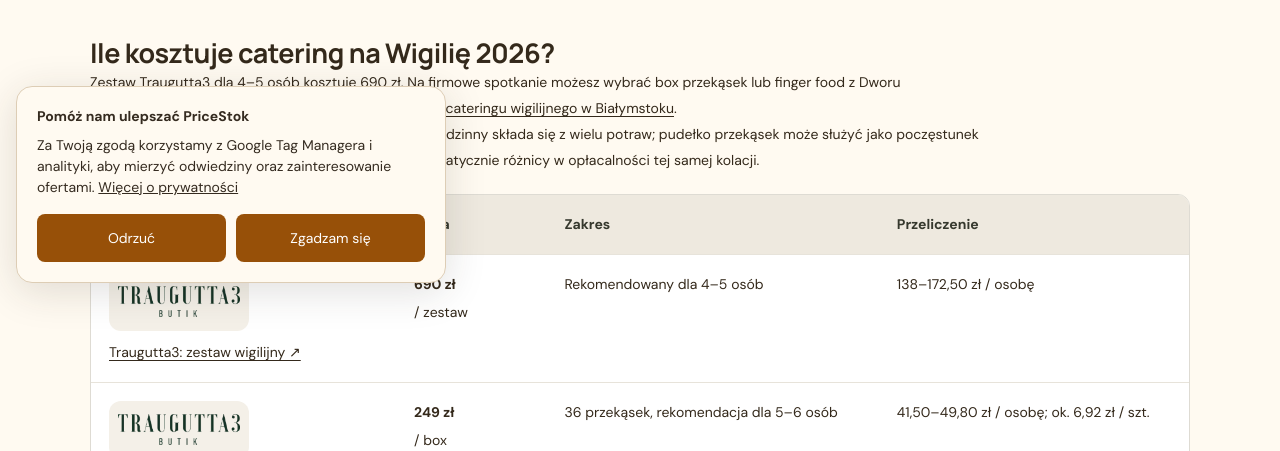
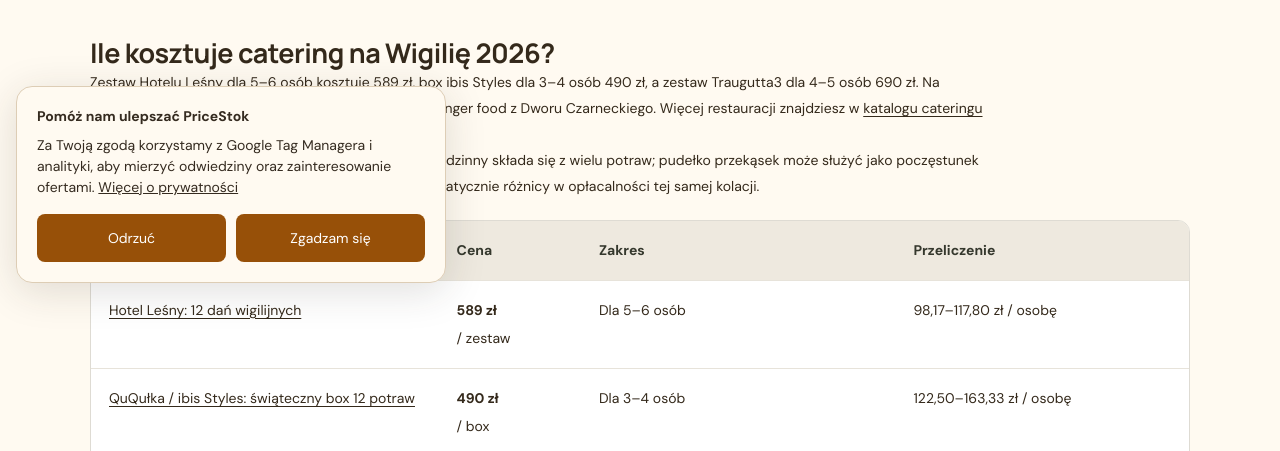
Before and after one commit to ohhsite/pricestok, a Next.js app: page /porownanie-cen-cateringu-wigilijnego-bialystok-2026 in a window 1280 px wide. Shown: the part 501-952 px from the top of the page. Built offline with nearby package versions, Linux system fonts and the light colour scheme; no server answers.

Commit message:
Extend Christmas catering comparison with new menus and family box prices

```diff
--- a/app/porownanie-cen-cateringu-wigilijnego-bialystok-2026/page.tsx
+++ b/app/porownanie-cen-cateringu-wigilijnego-bialystok-2026/page.tsx
@@ -6,7 +6,7 @@ import { checkedOn, comparisonPath } from "../lib/christmas-catering";
 export const dynamic = "force-dynamic";
 const title = "Catering wigilijny Białystok 2026 — porównanie cen";
 const description = "Ile kosztuje catering na Wigilię 2026 w Białymstoku? Zestawy rodzinne, finger food i ceny potraw z przeliczeniem na osobę, sztukę i litr.";
-export const metadata = { title, description, alternates: { canonical: comparisonPath }, openGraph: { title, description, type: "article", url: comparisonPath, publishedTime: "2026-11-09T20:00:00+01:00", modifiedTime: "2026-11-19T09:00:00+01:00" } };
+export const metadata = { title, description, alternates: { canonical: comparisonPath }, openGraph: { title, description, type: "article", url: comparisonPath, publishedTime: "2026-11-09T20:00:00+01:00", modifiedTime: "2026-11-20T20:00:00+01:00" } };
 const traugutta = "https://butik.hoteltraugutta3.pl/pl/p/Zestaw-12-dan-wigilijnych-dla-4-5-osob/269";
 const box = "https://butik.hoteltraugutta3.pl/pl/p/Swiateczny-BOX-FINGERFOOD-/395";
 const dwor = "https://www.dworczarneckiego.pl/aktualnosci/wigilia-firmowa-bialystok-2026-w-dworze-czarneckiego";
@@ -18,7 +18,7 @@ const faqs = [
 export default function Comparison() {
   const base = siteUrl();
   const jsonLd = [
-    { "@context": "https://schema.org", "@type": "Article", headline: title, description, datePublished: "2026-11-09T20:00:00+01:00", dateModified: "2026-11-19T09:00:00+01:00", mainEntityOfPage: base + comparisonPath, author: { "@type": "Organization", name: "Redakcja PriceStok", url: base + "/o-nas" }, publisher: { "@type": "Organization", name: "PriceStok", url: base, logo: { "@type": "ImageObject", url: base + "/pricestok-logo.svg" } } },
+    { "@context": "https://schema.org", "@type": "Article", headline: title, description, datePublished: "2026-11-09T20:00:00+01:00", dateModified: "2026-11-20T20:00:00+01:00", mainEntityOfPage: base + comparisonPath, author: { "@type": "Organization", name: "Redakcja PriceStok", url: base + "/o-nas" }, publisher: { "@type": "Organization", name: "PriceStok", url: base, logo: { "@type": "ImageObject", url: base + "/pricestok-logo.svg" } } },
     { "@context": "https://schema.org", "@type": "FAQPage", mainEntity: faqs.map(({ q, a }) => ({ "@type": "Question", name: q, acceptedAnswer: { "@type": "Answer", text: a } })) },
     { "@context": "https://schema.org", "@type": "BreadcrumbList", itemListElement: [{ "@type": "ListItem", position: 1, name: "PriceStok", item: base }, { "@type": "ListItem", position: 2, name: "Catering wigilijny", item: base + "/catering-wigilijny-bialystok" }, { "@type": "ListItem", position: 3, name: "Porównanie cen 2026", item: base + comparisonPath }] },
   ];
@@ -28,10 +28,12 @@ export default function Comparison() {
       <header className="article-header"><p className="eyebrow">CENY · BIAŁYSTOK I OKOLICE · BOŻE NARODZENIE 2026</p><h1>{title}</h1><p className="lead">Gotowy zestaw na rodzinny stół, kilka potraw na wagę czy przekąski do biura? Zebraliśmy ceny i przeliczyliśmy koszt porcji, żeby łatwiej zaplanować świąteczny budżet.</p><p className="article-byline">Redakcja PriceStok · aktualizacja: {checkedOn}</p></header>
       <nav className="article-toc" aria-label="Spis treści"><a href="#ceny">Ceny zestawów</a><a href="#potrawy">Pojedyncze potrawy</a><a href="#koszty">Dodatkowe koszty</a><a href="#terminy">Terminy</a><a href="#pytania">Pytania i odpowiedzi</a></nav>
       <article>
-        <section id="ceny"><h2>Ile kosztuje catering na Wigilię 2026?</h2><p>Zestaw Traugutta3 dla 4–5 osób kosztuje 690 zł. Na firmowe spotkanie możesz wybrać box przekąsek lub finger food z Dworu Czarneckiego. Więcej restauracji znajdziesz w <a href="/catering-wigilijny-bialystok">katalogu cateringu wigilijnego w Białymstoku</a>.</p>
+        <section id="ceny"><h2>Ile kosztuje catering na Wigilię 2026?</h2><p>Zestaw Hotelu Leśny dla 5–6 osób kosztuje 589 zł, box ibis Styles dla 3–4 osób 490 zł, a zestaw Traugutta3 dla 4–5 osób 690 zł. Na firmowe spotkanie możesz wybrać box przekąsek lub finger food z Dworu Czarneckiego. Więcej restauracji znajdziesz w <a href="/catering-wigilijny-bialystok">katalogu cateringu wigilijnego w Białymstoku</a>.</p>
           <p><strong>Pełne menu i finger food porównuj osobno.</strong> Zestaw rodzinny składa się z wielu potraw; pudełko przekąsek może służyć jako poczęstunek podczas spotkania. Różnica w cenie nie oznacza automatycznie różnicy w opłacalności tej samej kolacji.</p>
           <div className="holiday-table-scroll"><table className="holiday-table price-comparison"><caption>Ceny na {checkedOn}. Dostawa płatna osobno, zależnie od oferty.</caption><thead><tr><th>Firma i zamówienie</th><th>Cena</th><th>Zakres</th><th>Przeliczenie</th></tr></thead><tbody>
-            <tr><td data-label="Firma i zamówienie"><HolidayBrand slug="traugutta3" name="Traugutta3" /><a href={traugutta} target="_blank" rel="noopener noreferrer">Traugutta3: zestaw wigilijny ↗</a></td><td data-label="Cena"><strong>690 zł</strong> / zestaw</td><td data-label="Zakres">Rekomendowany dla 4–5 osób</td><td data-label="Przeliczenie">138–172,50 zł / osobę</td></tr>
+            <tr><td data-label="Firma i zamówienie"><a href="https://u.profitroom.com/2020-lesny-bialystok-pl/uploads/2026Cateringwiteczny2026HotelLeny.pdf" target="_blank" rel="noopener noreferrer">Hotel Leśny: 12 dań wigilijnych</a></td><td data-label="Cena"><strong>589 zł</strong> / zestaw</td><td data-label="Zakres">Dla 5–6 osób</td><td data-label="Przeliczenie">98,17–117,80 zł / osobę</td></tr>
+<tr><td data-label="Firma i zamówienie"><a href="https://u.profitroom.com/2016.ibisstylesbialystok.pl/uploads/cateringwiteczny2026.pdf" target="_blank" rel="noopener noreferrer">QuQułka / ibis Styles: świąteczny box 12 potraw</a></td><td data-label="Cena"><strong>490 zł</strong> / box</td><td data-label="Zakres">Dla 3–4 osób</td><td data-label="Przeliczenie">122,50–163,33 zł / osobę</td></tr>
+<tr><td data-label="Firma i zamówienie"><HolidayBrand slug="traugutta3" name="Traugutta3" /><a href={traugutta} target="_blank" rel="noopener noreferrer">Traugutta3: zestaw wigilijny ↗</a></td><td data-label="Cena"><strong>690 zł</strong> / zestaw</td><td data-label="Zakres">Rekomendowany dla 4–5 osób</td><td data-label="Przeliczenie">138–172,50 zł / osobę</td></tr>
             <tr><td data-label="Firma i zamówienie"><HolidayBrand slug="traugutta3" name="Traugutta3" /><a href={box} target="_blank" rel="noopener noreferrer">Traugutta3: box finger food ↗</a></td><td data-label="Cena"><strong>249 zł</strong> / box</td><td data-label="Zakres">36 przekąsek, rekomendacja dla 5–6 osób</td><td data-label="Przeliczenie">41,50–49,80 zł / osobę; ok. 6,92 zł / szt.</td></tr>
             <tr><td data-label="Firma i zamówienie"><HolidayBrand slug="dwor-czarneckiego" name="Dwór Czarneckiego" /><a href={dwor} target="_blank" rel="noopener noreferrer">Dwór Czarneckiego: finger food ↗</a></td><td data-label="Cena"><strong>69 zł</strong> / osobę</td><td data-label="Zakres">6 przekąsek / osobę</td><td data-label="Przeliczenie">11,50 zł / przekąskę</td></tr>
             <tr><td data-label="Firma i zamówienie"><a href={dwor} target="_blank" rel="noopener noreferrer">Dwór Czarneckiego: większy wariant ↗</a></td><td data-label="Cena"><strong>85 zł</strong> / osobę</td><td data-label="Zakres">8 przekąsek / osobę</td><td data-label="Przeliczenie">ok. 10,63 zł / przekąskę</td></tr>
@@ -54,7 +56,9 @@ export default function Comparison() {
 <tr><td data-label="Firma i potrawa">Na Lipowej: ryba po grecku</td><td data-label="Porcja">0,5 kg</td><td data-label="Cena">38 zł</td><td data-label="Przeliczenie">76 zł / kg</td></tr>
 <tr><td data-label="Firma i potrawa">Na Lipowej: sałatka jarzynowa</td><td data-label="Porcja">0,5 kg</td><td data-label="Cena">40 zł</td><td data-label="Przeliczenie">80 zł / kg</td></tr>
 </tbody></table></div><p><a href="https://turkus.jard.pl/wp-content/uploads/2026/10/Catering-Wigilijny-i-Swiateczny-2026.pdf" target="_blank" rel="noopener noreferrer">Menu Hotelu Turkus 2026</a>: zamówienia do 20 grudnia; dania ciepłe, sałatki i zimne przekąski minimum 4 porcje. Kontakt: 85 66 28 100. Odbiór i dostawę uzgodnij z hotelem.</p><p><a href="https://www.nalipowej.pl/catering-swiateczny" target="_blank" rel="noopener noreferrer">Catering Na Lipowej 2026</a>: zamówienia do 18 grudnia, odbiór 23 lub 24 grudnia. Minimum 0,5 kg według strony; zasady dla pozycji na sztuki potwierdź pod numerem 695 802 114 lub 609 770 125.</p></section>
-        <section id="koszty"><h2>Co doliczyć do ceny cateringu?</h2><p>Przed opłaceniem zamówienia poproś o pełną kwotę obejmującą potrawy, opakowania i dowóz pod konkretny adres. Dopytaj o minimalną wartość koszyka, minimalną liczbę porcji oraz ewentualną kaucję za naczynia. Jeśli odbierasz jedzenie samodzielnie, sprawdź miejsce i przedział godzinowy odbioru.</p><p>Ustal też sposób wydawania posiłków: schłodzone, do podgrzania czy gotowe do podania. Instrukcja przechowywania i podgrzewania pomoże zaplanować miejsce w lodówce oraz czas przed kolacją.</p></section>
+        <section><h2>Konkurencja Catering: menu wigilijne 2026</h2><p>Nowa oferta przy ul. Wrocławskiej 51: barszcz z uszkami 39 zł / 900 ml (43,33 zł / l), pierogi z kapustą kiszoną i pieczarkami 40 zł / 10 szt. (4 zł / szt.), sałatka jarzynowa 50 zł / kg i kutia 25 zł / 500 g. <a href="https://www.konkurencjacatering.pl/_files/ugd/037cdd_612d814023fe4ff8947681abe400b25b.pdf" target="_blank" rel="noopener noreferrer">Zobacz menu 2026</a>.</p><p>Zamówienia do 15 grudnia, odbiór 24 grudnia do godz. 11:00; wymagany zadatek ustalany indywidualnie. Kontakt: 570 391 888. Dostawę uzgodnij z firmą.</p></section>
+<section><h2>Hotel Leśny: odbiór i dostawa</h2><p>Zamówienia do 18.12.2026, godz. 15:00. Odbiór lub dowóz 23 grudnia w godz. 12:00–18:00 albo 24 grudnia w godz. 8:00–11:00. Dostawa na terenie Białegostoku kosztuje 45 zł, poza miastem jest wyceniana indywidualnie. Kontakt: 607 154 698 lub 691 281 515.</p></section>
+<section id="koszty"><h2>Co doliczyć do ceny cateringu?</h2><p>Przed opłaceniem zamówienia poproś o pełną kwotę obejmującą potrawy, opakowania i dowóz pod konkretny adres. Dopytaj o minimalną wartość koszyka, minimalną liczbę porcji oraz ewentualną kaucję za naczynia. Jeśli odbierasz jedzenie samodzielnie, sprawdź miejsce i przedział godzinowy odbioru.</p><p>Ustal też sposób wydawania posiłków: schłodzone, do podgrzania czy gotowe do podania. Instrukcja przechowywania i podgrzewania pomoże zaplanować miejsce w lodówce oraz czas przed kolacją.</p></section>
         <section id="terminy"><h2>Do kiedy zamawiać catering wigilijny w Białymstoku?</h2><p>Traugutta3 przyjmuje zamówienia do <strong>20 grudnia 2026</strong>. Hotel wskazuje odbiór 23 grudnia, 14:00–20:00, oraz dowóz 24 grudnia, 8:00–12:00. <a href="https://www.hoteltraugutta3.pl/szczegoly-aktualnosci?NewsID=101755" target="_blank" rel="noopener noreferrer">Sprawdź terminy ↗</a></p><p>W Dworze Czarneckiego termin i dostawę ustalisz z działem organizacji wydarzeń. W pozostałych restauracjach zapytaj o dostępne terminy przy składaniu zamówienia.</p></section>
         <p><a className="text-link" href="/catering-wigilijny-bialystok">Zobacz restauracje i menu świąteczne →</a></p>
         <section id="pytania"><h2>Catering świąteczny — pytania i odpowiedzi</h2>{faqs.map(({ q, a }) => <details className="holiday-faq" key={q}><summary>{q}</summary><p>{a}</p></details>)}</section>
```
